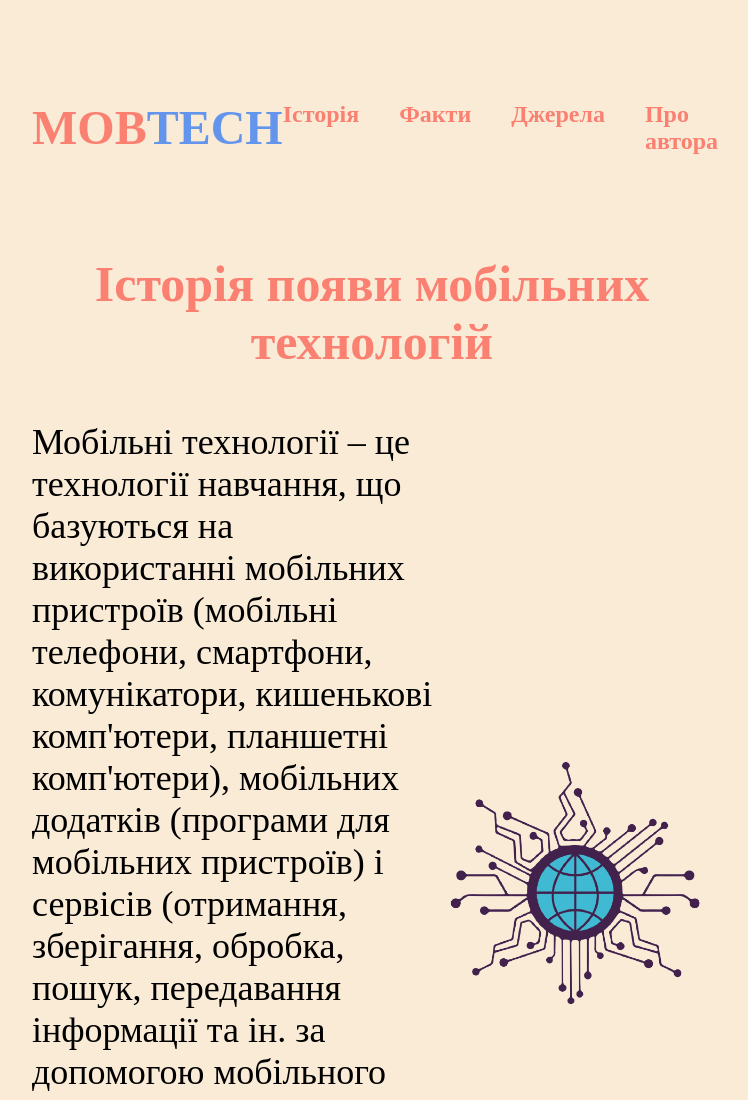
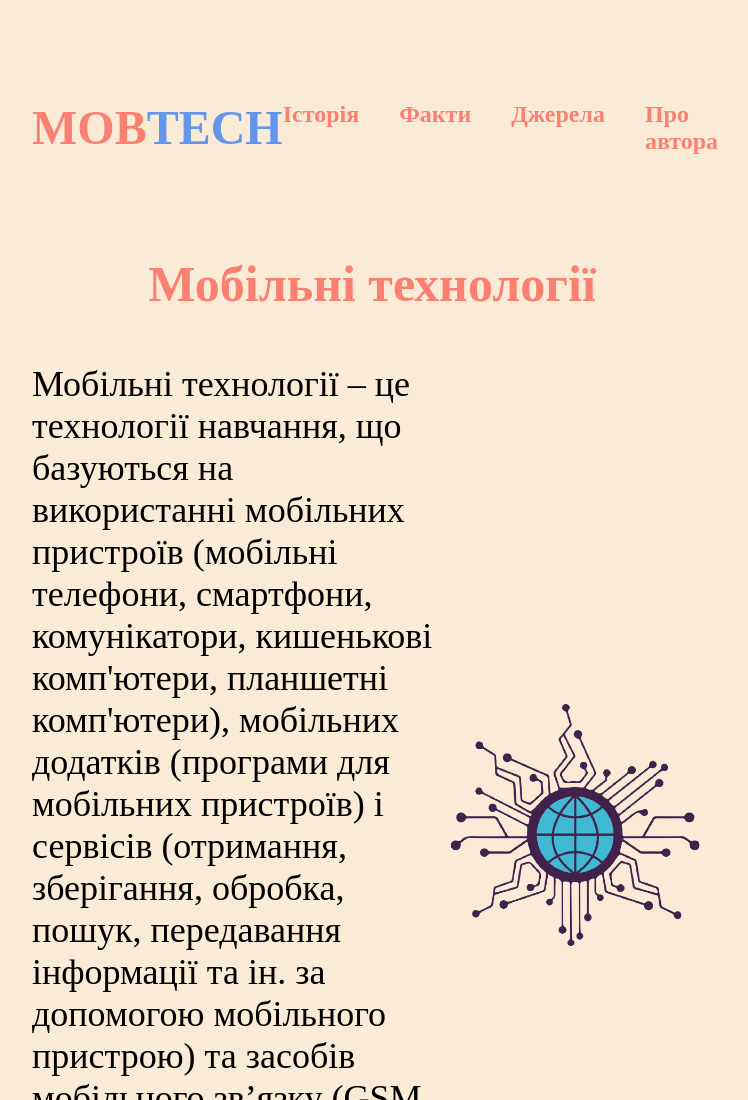
Before and after one commit to andrijko-13/vstup, a plain HTML site: page index.html in a window 1280 px wide. Shown: the top 1100 px of the page, without its empty margins (268-1016 px from the left). Drawn offline with Linux system fonts and the light colour scheme.

Commit message:
history upd

```diff
--- a/index.html
+++ b/index.html
@@ -29,7 +29,7 @@
 
         <div class="container">
             <div class="history" id="history">
-                <h2>Історія появи мобільних технологій</h2>
+                <h2>Мобільні технології</h2>
                 <div>
                     <p>Мобільні технології – це технології навчання, що базуються на використанні мобільних пристроїв
                         (мобільні телефони, смартфони, комунікатори, кишенькові комп'ютери, планшетні комп'ютери),
```
Also changed, not shown: 1 other file.
